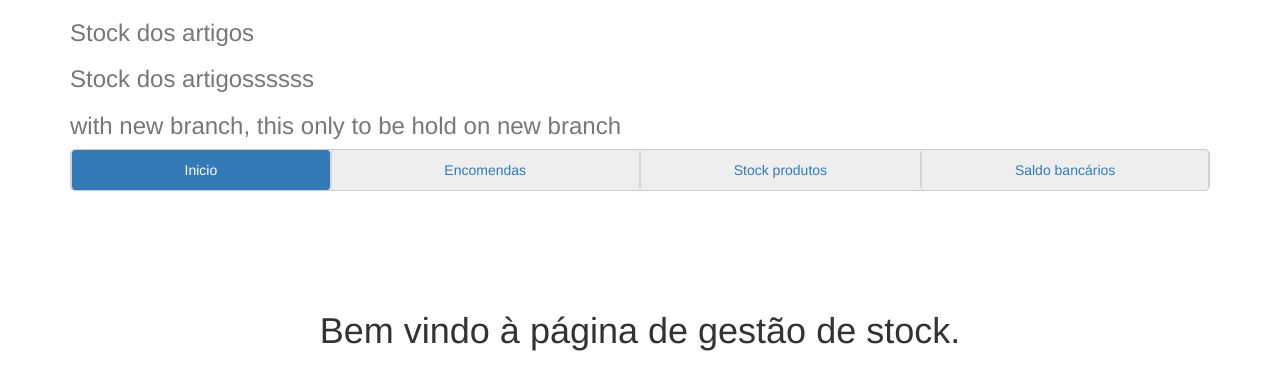
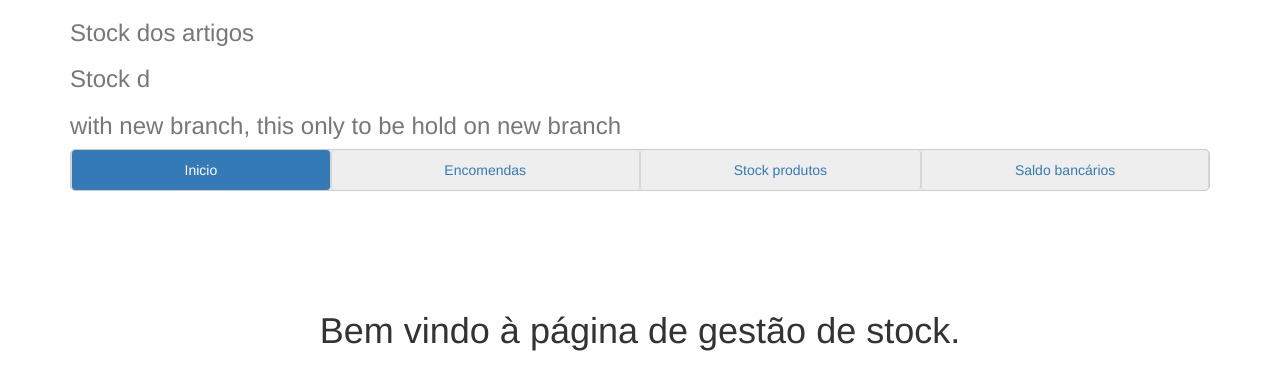
Before and after one commit to httlopes/Stock-Site, a PHP site: page / in a window 1280 px wide. Shown: the top 390 px of the page. Run offline with PHP 8.4, Linux system fonts and the light colour scheme; data that the repository does not hold is empty; some libraries are stand-ins or nearby versions.

Commit message:
Update index.php

```diff
--- a/index.php
+++ b/index.php
@@ -38,7 +38,7 @@
     <div class="container">
       <div class="masthead">
         <h3 class="text-muted">Stock dos artigos</h3>
-        <h3 class="text-muted">Stock dos artigossssss</h3>
+        <h3 class="text-muted">Stock d</h3>
         <h3 class="text-muted">with new branch, this only to be hold on new branch</h3>
         <nav>
           <section ng-controller="TabController as tab">
```
